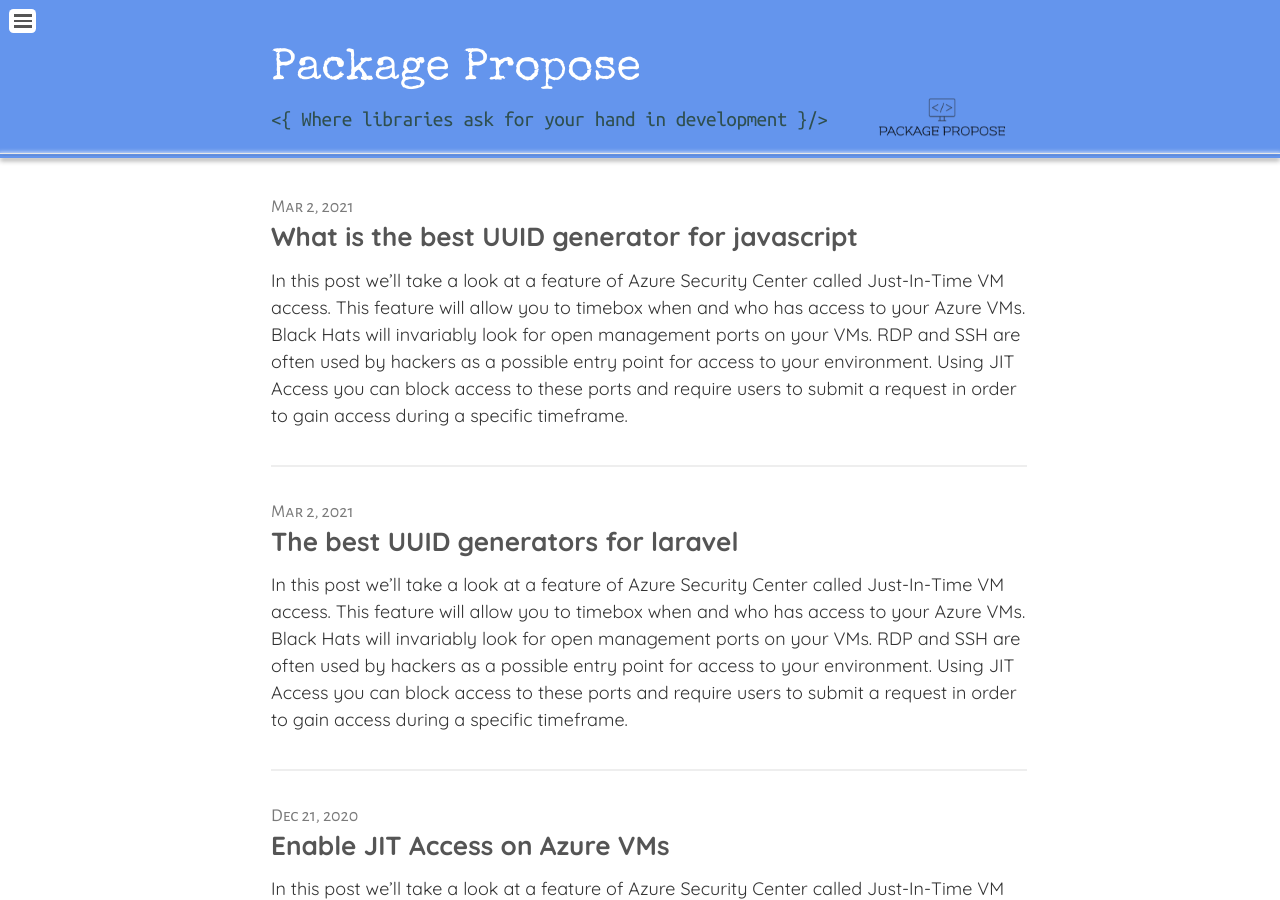
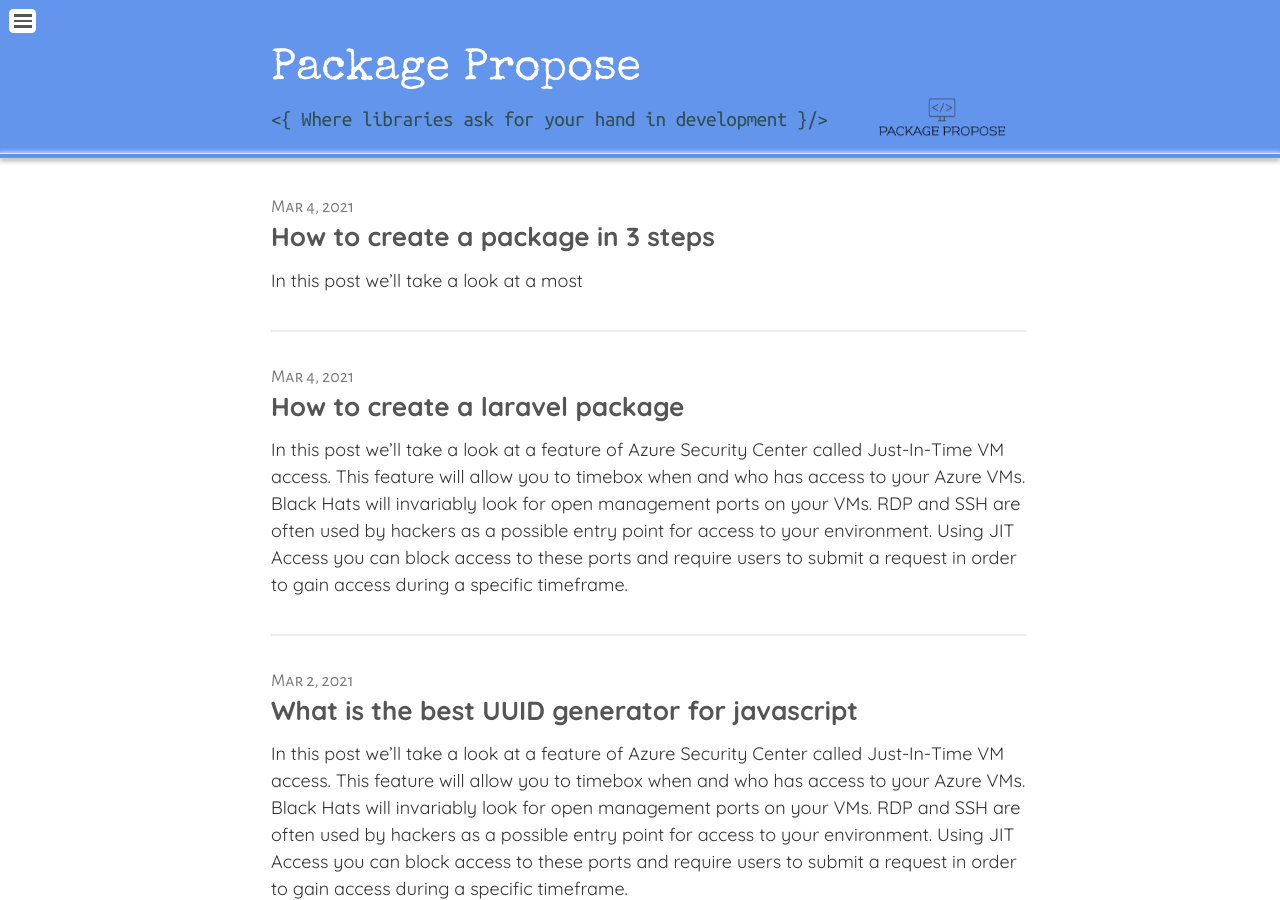
Before and after one commit to packageproposals/packageproposals.github.io, a Jekyll site: the page built from index.html, in a window 1280 px wide and 900 px high. Built offline with Jekyll 4.4.1, drawn with Linux system fonts in a browser that asks for light colours; nearby versions of some CDN libraries; the list of posts is cut into pages by our own code; comment, search, counter and statistics services are not loaded.

Commit message:
adds package tutorial

````diff
--- a/_config.yml
+++ b/_config.yml
@@ -8,7 +8,7 @@ description: |
 disclaimer: |
  None of the packages recommended here have been fully evaluated to be free of malicious code,erronoues code and or malware .
 baseurl:     ""
-url:         "https://packageproposals.github.io/blog/"
+url:         "https://packagepropose.com/"
 date_format: "%b %-d, %Y"
 header_pages:
      - about.md
--- /dev/null
+++ b/_posts/2021-03-04-how-to-create-a-laravel-package.md
@@ -0,0 +1,101 @@
+---
+layout: post
+title: How to create a laravel package
+date: 2021-03-04
+summary: |
+ Did you ever wish you could control when and who could get access to your Azure
+ VMs?  Well now you can using Azure Security Center's Just-In-Time access
+ feature.
+tags: azure techtips
+categories:
+  - Tech Tips
+  - Azure
+---
+
+In this post we'll take a look at a feature of Azure Security Center called
+Just-In-Time VM access.  This feature will allow you to timebox when and who has
+access to your Azure VMs.  Black Hats will invariably look for open management
+ports on your VMs.  RDP and SSH are often used by hackers as a possible entry
+point for access to your environment.  Using JIT Access you can block access to
+these ports and require users to submit a request in order to gain access during
+a specific timeframe.
+
+## Problem
+The problem is simple enough... how do you limit access to your VMs so that only
+users you permit have access to your VMs and only during a time that you allow?
+This is accomplished by configuring some rules on the NSG and/or Azure Firewall that
+protect your VM's access until a request and a timeframe for access are approved.
+The great thing about this is that Azure has wrapped this functionality up into
+a service called [Just-In-Time
+Access](https://docs.microsoft.com/en-us/azure/security-center/just-in-time-explained) and you can activate it today.
+
+
+## Solution
+
+[Azure Security Center Just-In-Time
+Access](https://docs.microsoft.com/en-us/azure/security-center/security-center-just-in-time?tabs=jit-config-asc%2Cjit-request-asc) is a great solution to solve this
+problem with only one downside... It's currently ___not___ supported in the Azure CLI
+or by Terraform.  As of late December 2020 there is work underway in the
+Terraform project to support JIT but not yet available.  I haven't seen any
+timeline of when it will be added to the CLI but I suspect it will come sometime
+in 2021.  In the meantime I've written a script that uses the Azure REST API to
+activate JIT for Azure VMs.  Of course you can also use the Azure Portal or
+Powershell to the same effect but I typically like to do as much as possible
+from Bash
+
+{% gist b14035fd71516354f15490c343431b01 JIT-Access %}
+
+This script takes -n (name of VM) and -g (resource group VM lives in) as it's
+only parameters.  It will then suss out that subscription you are running in and
+use the location that the VM lives in to complete it's necessary input.  It also
+relies on have the az cli available for the REST call it makes.  You'll also
+notice from the script that it only includes rules for 22 and 3389.  If there
+are other ports you need to provide access to you'll need to modify the script
+to support those ports.
+
+```terminal
+
+>>az-jit-access -n lin-30400 -g RG-32698
+
+Check program requirements...
+ * Found az
+
+RG:               RG-32698
+VM_NAME:          lin-30400
+
+Are you sure you want to Proceed and enable JIT Access [y/N]?y
+
+{
+  "id": "/subscriptions/XXXXXXXXX/resourceGroups/RG-32698/providers/Microsoft.Security/locations/eastus/jitNetworkAccessPolicies/default",
+  "kind": "Basic",
+  "location": "eastus2",
+  "name": "default",
+  "properties": {
+    "appendMode": false,
+    "provisioningState": "Updating",
+    "requests": [],
+    "virtualMachines": [
+      {
+        "id": "/subscriptions/XXXXXXXX/resourceGroups/RG-32698/providers/Microsoft.Compute/virtualMachines/lin-30400",
+        "ports": [
+          {
+            "allowedSourceAddressPrefix": "*",
+            "maxRequestAccessDuration": "PT3H",
+            "number": 22,
+            "protocol": "*"
+          },
+          {
+            "allowedSourceAddressPrefix": "*",
+            "maxRequestAccessDuration": "PT3H",
+            "number": 3389,
+            "protocol": "*"
+          }
+        ],
+        "resourceGroup": "RG-32698"
+      }
+    ]
+  },
+  "resourceGroup": "RG-32698",
+  "type": "Microsoft.Security/locations/jitNetworkAccessPolicies"
+}
+```
--- /dev/null
+++ b/_posts/2021-03-16-how-to-create-a-package-in-3-steps.md
@@ -0,0 +1,31 @@
+---
+layout: post
+title: How to create a package in 3 steps
+date: 2021-03-04
+summary: |
+ Learn how packages are built and published your package .
+tags: laravel techtips go java javascript
+categories:
+  - Tech Tips
+  - Laravel
+  - Go
+  - java
+  - javascript
+---
+
+In this post we'll take a look at a most
+
+## Problem
+How to publish a package in 3steps.
+Hello fellow developers today we shall be looking at how you can create your own package and have it uploaded to the package management of your choice.
+
+##Step1  Clone the skeleton.
+For any language of your choice you have to get a skeleton (boilerplate).
+This helps you to follow the convention of the language you are programing in for any of the popular frame works there are plenty of package skeleton you can download
+
+##Step2 Write your business logic.
+Packages are intended to solve one particular problem now that you wanted to solve a problem.
+Go a head and write the functions classes and expose your functionality to other people through the set convention of the skeleton.
+
+##Step3  Publish  your package.
+After you have written all the app go a head and publish your package to repositories for evaluation and down load by  other users interested in your solution.
--- /dev/null
+++ b/tutorial.html
@@ -0,0 +1,5 @@
+---
+layout: category
+category-name: Tutorial
+permalink: "/tutorials"
+---
````
Also changed, not shown: _posts/img.png (added).
